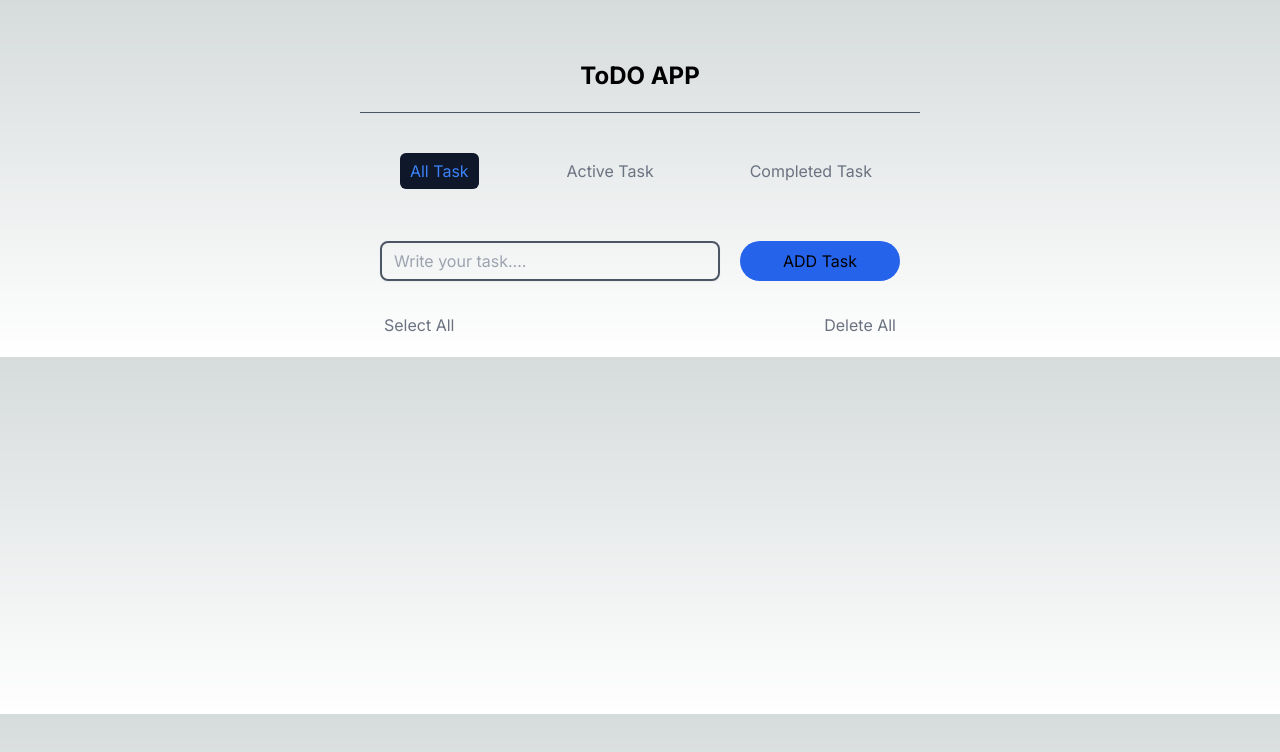
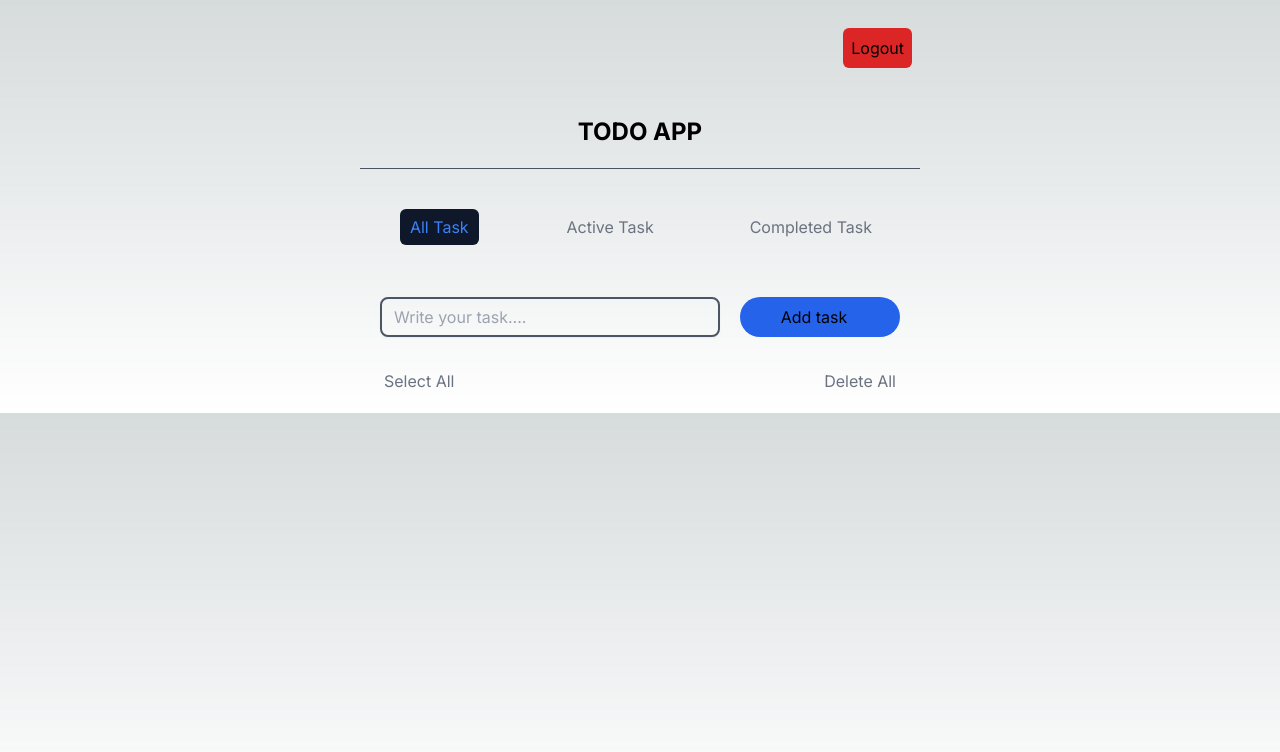
Before and after one commit to itmejayesh/TodoApp, a Next.js app: page / in a window 1280 px wide. Shown: the top 752 px of the page. Built offline with nearby package versions, Linux system fonts and the light colour scheme.

Commit message:
failed to upload data on database

```diff
--- /dev/null
+++ b/src/app/api/users/logout/route.ts
@@ -0,0 +1,22 @@
+import { NextResponse } from "next/server";
+
+export async function GET() {
+  try {
+    const response = NextResponse.json({
+      message: "logout successfully",
+      success: true,
+    });
+    response.cookies.set("token", "", {
+      httpOnly: true,
+      expires: new Date(0),
+    });
+    return response;
+  } catch (error: any) {
+    return NextResponse.json(
+      {
+        error: error.message,
+      },
+      { status: 500 }
+    );
+  }
+}
--- /dev/null
+++ b/src/app/api/usertask/route.ts
@@ -0,0 +1,34 @@
+import { Connect } from "@/db/dbConfig";
+import Task from "@/models/todoModel";
+import { NextRequest, NextResponse } from "next/server";
+
+Connect();
+
+export async function POST(request: NextRequest) {
+  try {
+    const reqBody = await request.json();
+    const { task, completed } = reqBody;
+
+    //checking is task body is empty
+    if (!task) {
+      return NextResponse.json({ error: "Task is required." }, { status: 400 });
+    }
+
+    const userTask = new Task({ task, completed });
+
+    const savedUser = await userTask.save();
+    console.log(savedUser);
+
+    return NextResponse.json({
+      message: "Task added successfully.",
+      success: true,
+      savedUser,
+    });
+  } catch (error: any) {
+    console.error(error);
+    return NextResponse.json(
+      { error: "Internal server error." },
+      { status: 500 }
+    );
+  }
+}
--- a/src/app/page.tsx
+++ b/src/app/page.tsx
@@ -1,17 +1,26 @@
+"use client";
 import AddTodo from "@/components/AddTodo";
 import Navbar from "@/components/Navbar";
 import TodosMessage from "@/components/TodosMessage";
+import axios from "axios";
 import React from "react";
 import "./globals.css";
 
 type Props = {};
 
 const page = async (props: Props) => {
+  const logout = () => {};
+
   return (
     <>
       <main className="p-5 inset-0 mx-auto md:w-[75vh]">
+        <div className="flex justify-end p-2">
+          <button onClick={logout} className="bg-red-600 rounded-md p-2">
+            Logout
+          </button>
+        </div>
         <h1 className="font-bold text-2xl flex flex-col justify-center items-center border-b my-5 py-5 border-gray-600 ">
-          ToDO APP
+          TODO APP
         </h1>
         <Navbar />
         <AddTodo />
--- a/src/app/signup/page.tsx
+++ b/src/app/signup/page.tsx
@@ -2,7 +2,7 @@
 import Link from "next/link";
 import { useRouter } from "next/navigation";
 import { BiLoaderAlt } from "react-icons/bi";
-import toast, { Toaster } from "react-hot-toast";
+import toast from "react-hot-toast";
 import axios from "axios";
 import { useEffect, useState } from "react";
 
--- a/src/components/AddTodo.tsx
+++ b/src/components/AddTodo.tsx
@@ -1,8 +1,11 @@
 "use client";
 
 import { useTodos as useTodo } from "@/store/todo";
+import axios from "axios";
 import { useFormik } from "formik";
+import { BiLoaderAlt } from "react-icons/bi";
 import { useEffect, useState } from "react";
+import { toast } from "react-hot-toast";
 import * as yup from "yup";
 
 type Props = {};
@@ -12,10 +15,24 @@ const taskSchema = yup.object().shape({
 });
 
 const AddTodo = (props: Props) => {
+  const [Loading, setLoading] = useState(false);
   // const handleFormSubmit = (e: React.FocusEvent<HTMLFormElement>) => {
   //   e.preventDefault();
   //   handleAddTodo(values.todo);
   // };
+
+  const onTaskAdded = async () => {
+    try {
+      setLoading(true);
+      const response = await axios.post("/api/usertask", values.todo);
+      toast.success("task added successfully", response.data);
+    } catch (error: any) {
+      toast.error(error.message);
+    } finally {
+      setLoading(false);
+    }
+  };
+
   const [isSubmitting, setIsSubmitting] = useState(false);
   const { handleAddTodo } = useTodo();
   const {
@@ -62,7 +79,7 @@ const AddTodo = (props: Props) => {
         onBlur={handleBlur}
       />
       <button
-        type="submit"
+        onClick={onTaskAdded}
         className={`px-6 py-2 hover:opacity-70 rounded-full col-span-3 lg:col-span-1 ${
           errors.todo && touched.todo
             ? "bg-red-600 shake-horizontal"
@@ -73,7 +90,10 @@ const AddTodo = (props: Props) => {
             : "bg-red-600 shake-horizontal"
         }`}
       >
-        ADD Task
+        <p className="flex justify-center items-center gap-3">
+          Add task
+          <span>{Loading ? <BiLoaderAlt className="animate-spin" /> : ""}</span>
+        </p>
       </button>
       {errors.todo && touched.todo && (
         <p className="text-red-600 row-span-1 col-span-3">
--- a/src/db/dbConfig.ts
+++ b/src/db/dbConfig.ts
@@ -2,7 +2,10 @@ import mongoose from "mongoose";
 
 export async function Connect() {
   try {
-    mongoose.connect(process.env.DATABASE_URL!);
+    await mongoose.connect(process.env.DATABASE_URL!, {
+      useNewUrlParser: true,
+      useUnifiedTopology: true,
+    } as any);
 
     const connection = await mongoose.connection;
     connection.on("connected", () => {
@@ -11,7 +14,7 @@ export async function Connect() {
 
     connection.on("error", (err) => {
       console.log("MongoDB connection error" + err);
-      process.exit();
+      process.exit(1);
     });
   } catch (error) {
     console.log("something goes wrong!");
--- /dev/null
+++ b/src/models/todoModel.ts
@@ -0,0 +1,13 @@
+import mongoose from "mongoose";
+
+const todoSchema = new mongoose.Schema(
+  {
+    task: String,
+    completed: Boolean,
+  },
+  { timestamps: true }
+);
+
+const Task = mongoose.models.task || mongoose.model("task", todoSchema);
+
+export default Task;
--- a/src/store/todo.tsx
+++ b/src/store/todo.tsx
@@ -1,6 +1,8 @@
 "use client";
 
 import { ReactNode, createContext, useContext, useState } from "react";
+import axios from "axios";
+import { toast } from "react-hot-toast";
 
 export type Todo = {
   id: string;
@@ -21,10 +23,7 @@ export type TodoContext = {
 export const todosContext = createContext<TodoContext | null>(null);
 
 export const TodoProvider = ({ children }: { children: ReactNode }) => {
-  const [todos, setTodos] = useState<Todo[]>(() => {
-    const newTodos = localStorage.getItem("todos") || "[]";
-    return JSON.parse(newTodos) as Todo[];
-  });
+  const [todos, setTodos] = useState<Todo[]>([]);
 
   const handleSelectAll = () => {
     setTodos((prev) => {
@@ -63,6 +62,7 @@ export const TodoProvider = ({ children }: { children: ReactNode }) => {
       return newTodos;
     });
   };
+
   const toggleTodoCompleted = (id: string) => {
     setTodos((prev) => {
       const newTodos = prev.map((task) => {
```
